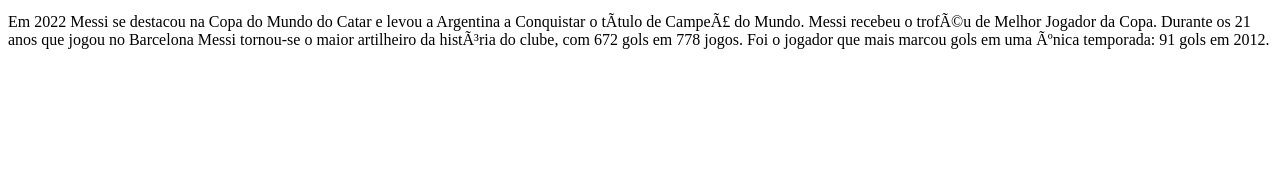
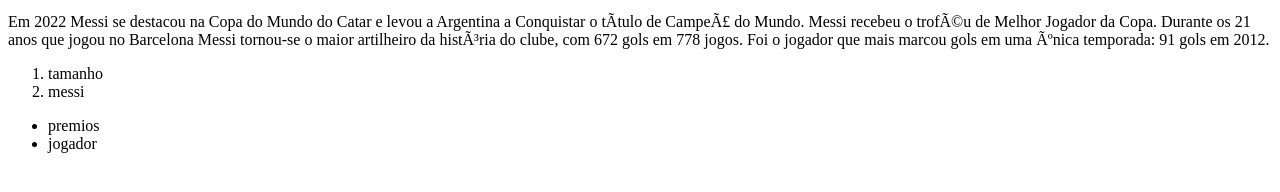
Before and after one commit to cajado01/1-s-rie-castelo, a plain HTML site: page index.html in a window 1280 px wide. Shown: the part 166-358 px from the top of the page. Drawn offline with Linux system fonts and the light colour scheme.

Commit message:
13/11/24

```diff
--- a/index.html
+++ b/index.html
@@ -21,4 +21,22 @@
 
             <div class="paragrafo">
                 <p class="texto">Em 2022 Messi se destacou na Copa do Mundo do Catar e levou a Argentina a Conquistar o título de Campeã do Mundo. Messi recebeu o troféu de Melhor Jogador da Copa.
-                    Durante os 21 anos que jogou no Barcelona Messi tornou-se o maior artilheiro da história do clube, com 672 gols em 778 jogos. Foi o jogador que mais marcou gols em uma única temporada: 91 gols em 2012.
+                    Durante os 21 anos que jogou no Barcelona Messi tornou-se o maior artilheiro da história do clube, com 672 gols em 778 jogos. Foi o jogador que mais marcou gols em uma única temporada: 91 gols em 2012.</p>
+                  </div>
+                </section>
+
+
+                <section class="listas">
+                    <ol class="lista1">
+                        <li>tamanho</li>
+                        <li>messi</li>
+                    </ol>
+
+
+                    <ul class="lista2">
+                        <li>premios</li>
+                        <li>jogador</li>
+                    </ul>
+                </section>
+            </body>
+            </html>
```
